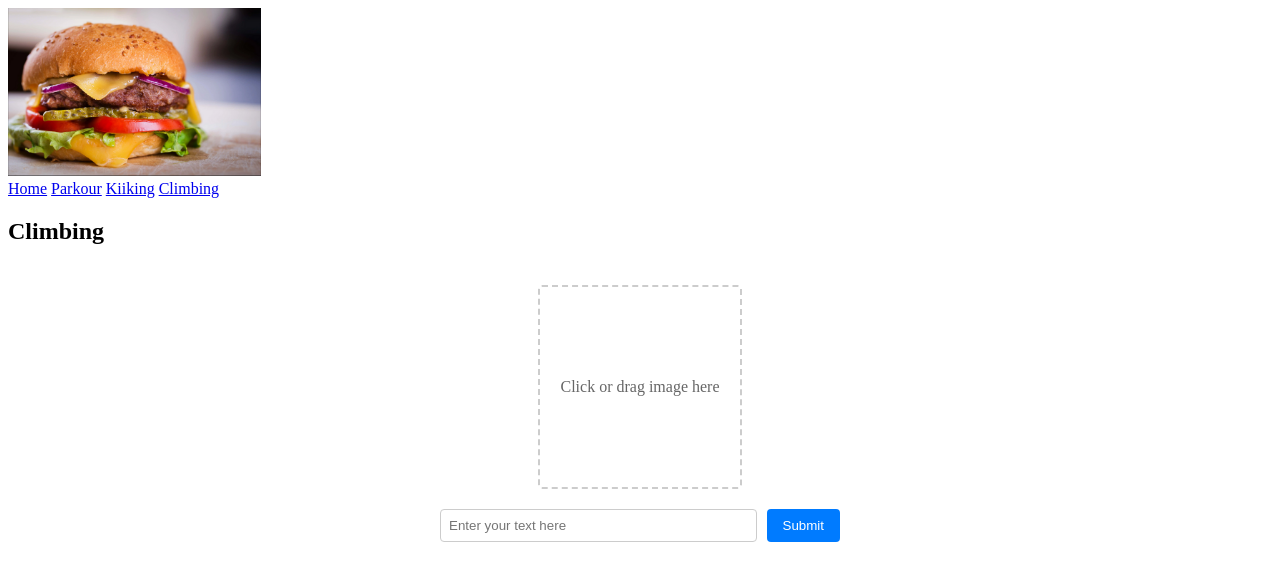
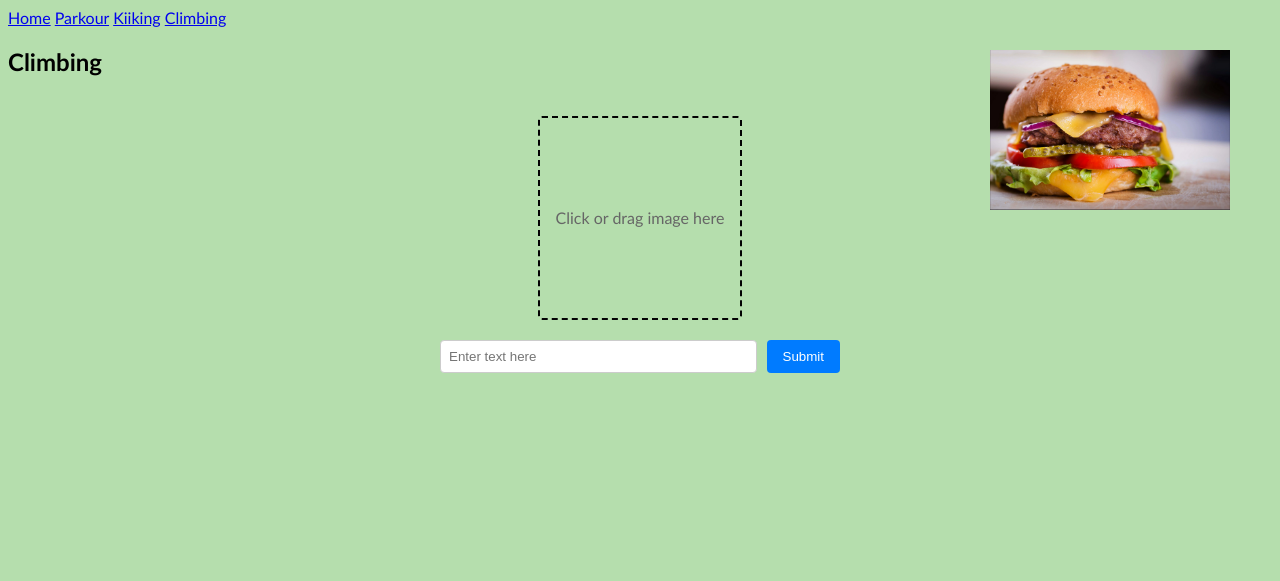
Before and after one commit to EmbyOne/Kiiking-is-love-kiiking-is-life, a Flask app: page /climbing in a window 1280 px wide. Shown: the top 581 px of the page. Run offline with Flask 3, Linux system fonts and the light colour scheme.

Commit message:
stiili muudatused

```diff
--- a/static/css/base.css
+++ b/static/css/base.css
@@ -1,7 +1,12 @@
 img {
     max-width: 20%;
     max-height: 20%;
+    position: absolute;
+    right: 50px;
+    top: 50px;
 }
+body{font-family: 'Trebuchet MS', Arial, sans-serif; background-color: #efa8b8;}
+
 .upload-container {
     display: flex;
     flex-direction: column;
@@ -13,7 +18,7 @@ img {
 .upload-square {
     width: 200px;
     height: 200px;
-    border: 2px dashed #ccc;
+    border: 2px dashed #030303;
     border-radius: 4px;
     cursor: pointer;
     display: flex;
--- a/static/css/climbing.css
+++ b/static/css/climbing.css
@@ -0,0 +1 @@
+body{background-color: #b5dead;}
--- a/static/css/kiiking.css
+++ b/static/css/kiiking.css
@@ -0,0 +1 @@
+body{background-color: #d4a0a7;}
--- a/static/css/parkour.css
+++ b/static/css/parkour.css
@@ -0,0 +1 @@
+body{background-color: #ff8c42;}
--- a/templates/base.html
+++ b/templates/base.html
@@ -9,11 +9,13 @@
 </head>
 <body>
     <img src="{{ url_for('static', filename='images/burgir.png') }}" alt="">
-    <div class="activity-buttons">
-        <a href="/">Home</a>
-        <a href="/parkour">Parkour</a>
-        <a href="/kiiking">Kiiking</a>
-        <a href="/climbing">Climbing</a>
+    <div class="nupud_container">
+        <div id = "nupud" class="activity-buttons">
+            <a href="/">Home</a>
+            <a href="/parkour">Parkour</a>
+            <a href="/kiiking">Kiiking</a>
+            <a href="/climbing">Climbing</a>
+        </div>
     </div>
     {% block content %}{% endblock %}
 </body>
--- a/templates/climbing.html
+++ b/templates/climbing.html
@@ -16,7 +16,7 @@
     </div>
 
     <div class="form-container">
-        <input type="text" id="text-input" class="text-input" placeholder="Enter your text here">
+        <input type="text" id="text-input" class="text-input" placeholder="Enter text here">
         <button id="submit-button" class="submit-button">Submit</button>
     </div>
 </div>
```
Also changed, not shown: static/Kaardid/Kiiking/kiiking common.png (renamed from Kaardid/Kiiking/kiiking common.png), static/Kaardid/Kiiking/kiiking legendary (1).png (renamed from Kaardid/Kiiking/kiiking legendary (1).png), static/Kaardid/Kiiking/kiiking rare.png (renamed from Kaardid/Kiiking/kiiking rare.png), static/Kaardid/Kiiking/kiiking uncommon.png (renamed from Kaardid/Kiiking/kiiking uncommon.png), static/Kaardid/parkuur/parkuur common.png (renamed from Kaardid/parkuur/parkuur common.png), static/Kaardid/parkuur/parkuur legendary.png (renamed from Kaardid/parkuur/parkuur legendary.png), static/Kaardid/parkuur/parkuur rare.png (renamed from Kaardid/parkuur/parkuur rare.png), static/Kaardid/parkuur/parkuur uncommon.png (renamed from Kaardid/parkuur/parkuur uncommon.png), static/Kaardid/ronimine/ronimine common.png (renamed from Kaardid/ronimine/ronimine common.png), static/Kaardid/ronimine/ronimine legendary.png (renamed from Kaardid/ronimine/ronimine legendary.png), static/Kaardid/ronimine/ronimine rare.png (renamed from Kaardid/ronimine/ronimine rare.png), static/Kaardid/ronimine/ronimine uncommon.png (renamed from Kaardid/ronimine/ronimine uncommon.png), static/images/eesti.png (added).
